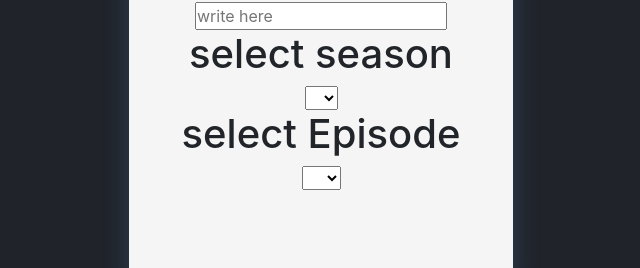
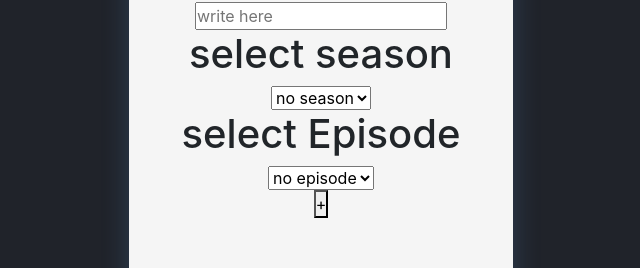
Before and after one commit to Dev-anuj/react_dailycommit, a React (Create React App) app: page / in a window 1280 px wide. Shown: the part 154-422 px from the top of the page, without its empty margins (319-959 px from the left). Built offline with nearby package versions, Linux system fonts and the light colour scheme; no server answers; a web font is replaced by a local one.

Commit message:
btn added in movie app

```diff
--- a/src/App.jsx
+++ b/src/App.jsx
@@ -144,7 +144,8 @@ function App(){
         <Useeffect/> */}
 
         {/* <Pokemon/> */}
-        <Movies/>
+
+        <Movies />
 
 
     </>
--- a/src/Movies.jsx
+++ b/src/Movies.jsx
@@ -5,6 +5,11 @@ const Movies=()=>{
     const[num,setNum]=useState("");
     const[epi,setEpi]=useState("");
     const[tv,setTv]=useState("");
+
+    const[btn,setBtn]=useState();
+    const[sbtn,ssetBtn]=useState();
+    const[ebtn,esetBtn]=useState();
+
     const[img,setImg]=useState();
     const[title,setTitle]=useState();
     const[year,setYear]=useState();
@@ -24,13 +29,28 @@ const Movies=()=>{
     setTv(event.target.value);
   };
 
+  const whenclick=()=>{
+    setBtn(()=>{
+      return tv;
+    } );
+    ssetBtn(()=>{
+      return num;
+    } );
+    esetBtn(()=>{
+      return epi;
+    } );
+
+
+
+  };
+
 
 
    useEffect(()=>{
 
-       const season =`&Season=${num}`;
-       const Episode=`&Episode=${epi}`;
-       var Name=`${tv}`;
+       const season =`&Season=${sbtn}`;
+       const Episode=`&Episode=${ebtn}`;
+       var Name=`${btn}`;
 
 
        async function getData(){
@@ -59,7 +79,8 @@ const Movies=()=>{
 
             <h1>select season</h1>
             <select value={num} onChange={valueTaker} >
-            <option value=""></option>
+
+            <option value="">no season</option>
                 <option value="1">1</option>
                 <option value="2">2</option>
                 <option value="3">3</option>
@@ -76,16 +97,18 @@ const Movies=()=>{
             <h1>select Episode</h1>
 
             <select value={epi} onChange={epiTaker} >
-            <option value=""></option>
+
+            <option value="">no episode</option>
                 <option value="1">1</option>
                 <option value="2">2</option>
                 <option value="3">3</option>
                 <option value="4">4</option>
                 <option value="5">5</option>
-                <option value="19">19</option>
+                <option value="19">20</option>
             </select>
 
-
+           <br/>
+           <button onClick={whenclick}>+</button>
 
             </div>
             <div className="hookdesign" style={{color:"white"}}>
--- a/src/index.css
+++ b/src/index.css
@@ -53,6 +53,9 @@ body{
   margin-bottom: 20px;
 
 }
+
+
+
 .headtitle{
   text-align: center;
   background-color: bisque;
```
Also changed, not shown: 1 other file (tests, documents, lock files or other folders).
